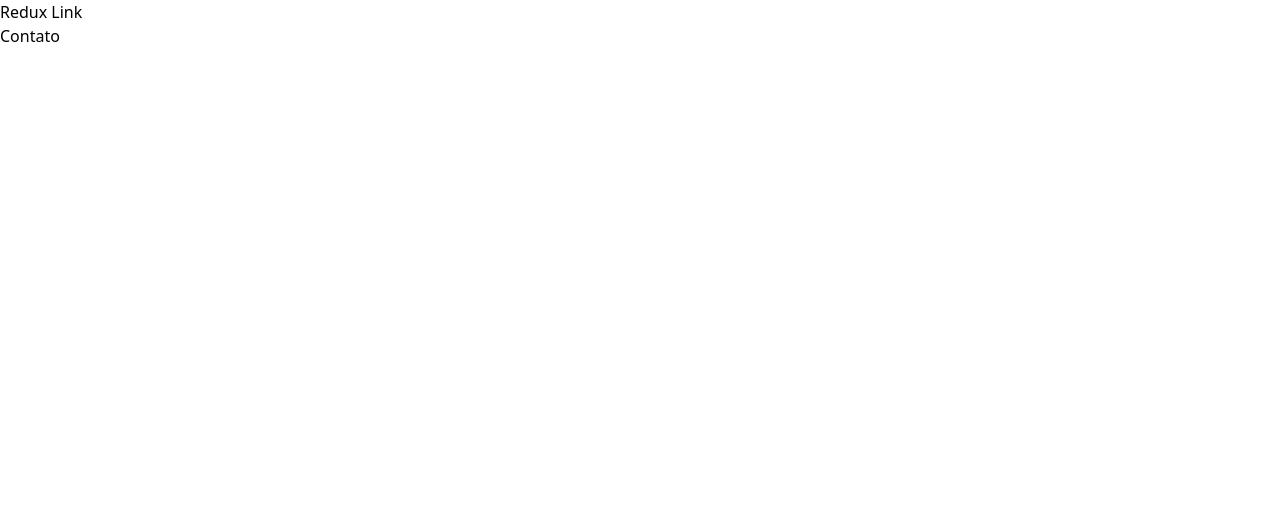
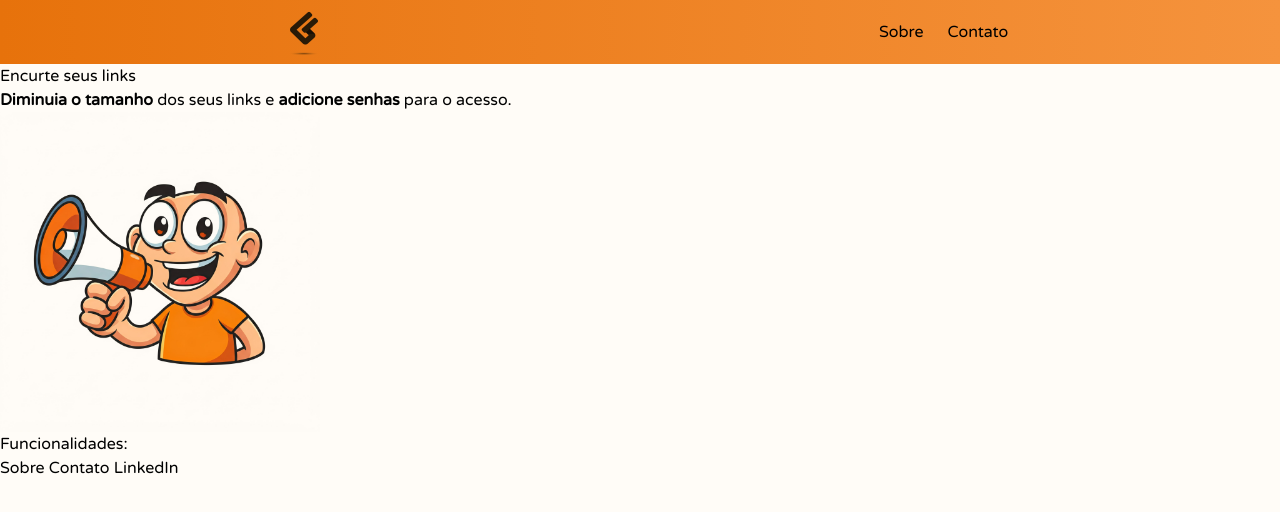
Before and after one commit to gabrsantos1/redux-link, a website: page public/index.html in a window 1280 px wide. Drawn offline with Linux system fonts and the light colour scheme.

Commit message:
landing page structure finished // working on styles

```diff
--- a/public/index.html
+++ b/public/index.html
@@ -1,24 +1,53 @@
 <!DOCTYPE html>
 <html lang="pt-br">
-<head>
-    <meta charset="UTF-8">
-    <meta name="viewport" content="width=device-width, initial-scale=1.0">
+  <head>
+    <link rel="preconnect" href="https://fonts.googleapis.com" />
+    <link rel="preconnect" href="https://fonts.gstatic.com" crossorigin />
+    <link
+      href="https://fonts.googleapis.com/css2?family=Press+Start+2P&family=Varela+Round&display=swap"
+      rel="stylesheet"
+    />
+    <meta charset="UTF-8" />
+    <meta name="viewport" content="width=device-width, initial-scale=1.0" />
     <title>Redux Link</title>
-    <link rel="stylesheet" href="style.css">
-</head>
-<body>
-    <nav>
+    <link rel="stylesheet" href="style.css" />
+  </head>
+  <body>
+    <header
+      class="flex flex-row items-center justify-around bg-gradient-to-r from-primary-100 to-primary-50"
+    >
+      <img class="w-16 h-16" src="/img/logo.jpg" alt="logo site" />
+      <nav class="flex gap-6">
+        <a class="font-varela hover:font-bold"> Sobre </a>
+        <a class="font-varela"> Contato </a>
+      </nav>
+    </header>
+
+    <main>
+      <section>
         <div>
-            <a>Redux Link</a>
-            <button></button>
-            <div>
-                <div>
-                    <a>Contato</a>
-                </div>
-            </div>
+          <h1 class="font-varela">Encurte seus links</h1>
+          <h3 class="font-varela">
+            <strong>Diminuia o tamanho</strong> dos seus links e
+            <strong>adicione senhas</strong> para o acesso.
+          </h3>
         </div>
-    </nav>
+        <img
+          class="w-80 h-80"
+          src="/img/principalimg.jpg"
+          alt="imagem personagem"
+        />
+      </section>
 
+      <section>
+        <h1 class="font-varela">Funcionalidades:</h1>
+      </section>
+    </main>
 
-</body>
+    <footer class="font-varela">
+      <a>Sobre</a>
+      <a>Contato</a>
+      <a>LinkedIn</a>
+    </footer>
+  </body>
 </html>
--- a/src/input.css
+++ b/src/input.css
@@ -1,3 +1,11 @@
 @tailwind base;
 @tailwind components;
 @tailwind utilities;
+
+body {
+  background-color: #fffcf7;
+}
+
+img {
+  mix-blend-mode: multiply;
+}
--- a/tailwind.config.js
+++ b/tailwind.config.js
@@ -2,7 +2,21 @@
 module.exports = {
   content: ["./public/*.html"],
   theme: {
-    extend: {},
+    extend: {
+      colors: {
+        primary: {
+          100: "#e7720b",
+          50: "#f5933d",
+          20: "#e6a66e",
+        },
+      },
+      fontFamily: {
+        sans: ["Graphik", "sans-serif"],
+        serif: ["Merriweather", "serif"],
+        varela: ["Varela Round", "serif"],
+      },
+    },
   },
+
   plugins: [],
-}
+};
```
Also changed, not shown: img/logo.jpg (added), img/principalimg.jpg (added), public/style.css.
